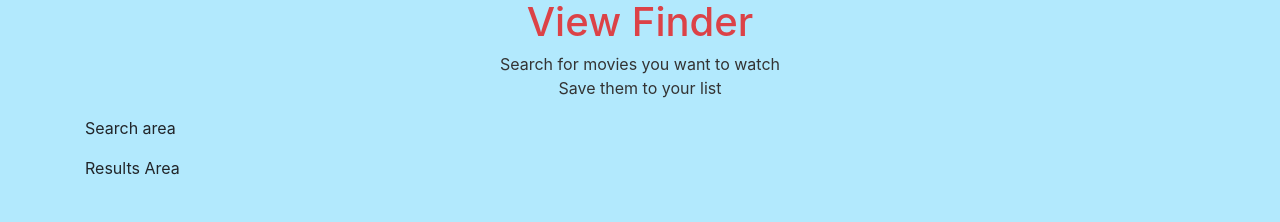
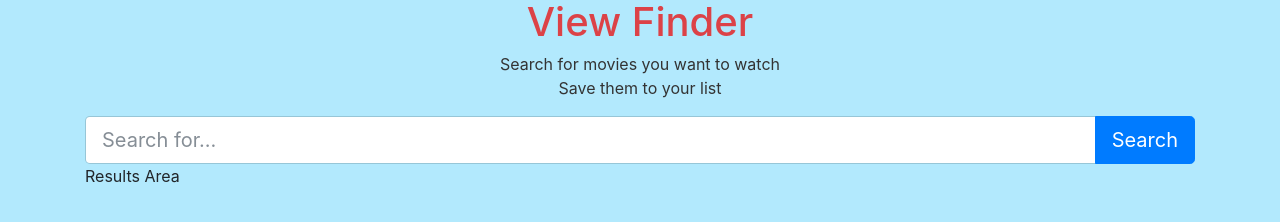
Before and after one commit to tsoloist/scene-it-movie-app, a plain HTML site: page index.html in a window 1280 px wide. Drawn offline with nearby package versions, Linux system fonts and the light colour scheme.

Commit message:
added search bar,styling

```diff
--- a/index.html
+++ b/index.html
@@ -37,7 +37,12 @@ MovieApp
 		</div>
 		<div class="row">
 			<div class="col-12 search">
-				<p>Search area</p>
+				<div class="input-group input-group-lg">
+			      <input type="text" class="form-control" placeholder="Search for..." aria-label="Search for...">
+			      <span class="input-group-btn">
+			        <button class="btn btn-primary" type="button">Search</button>
+			      </span>
+			    </div>
 			</div>
 		</div>
 		<div class="row">
```
